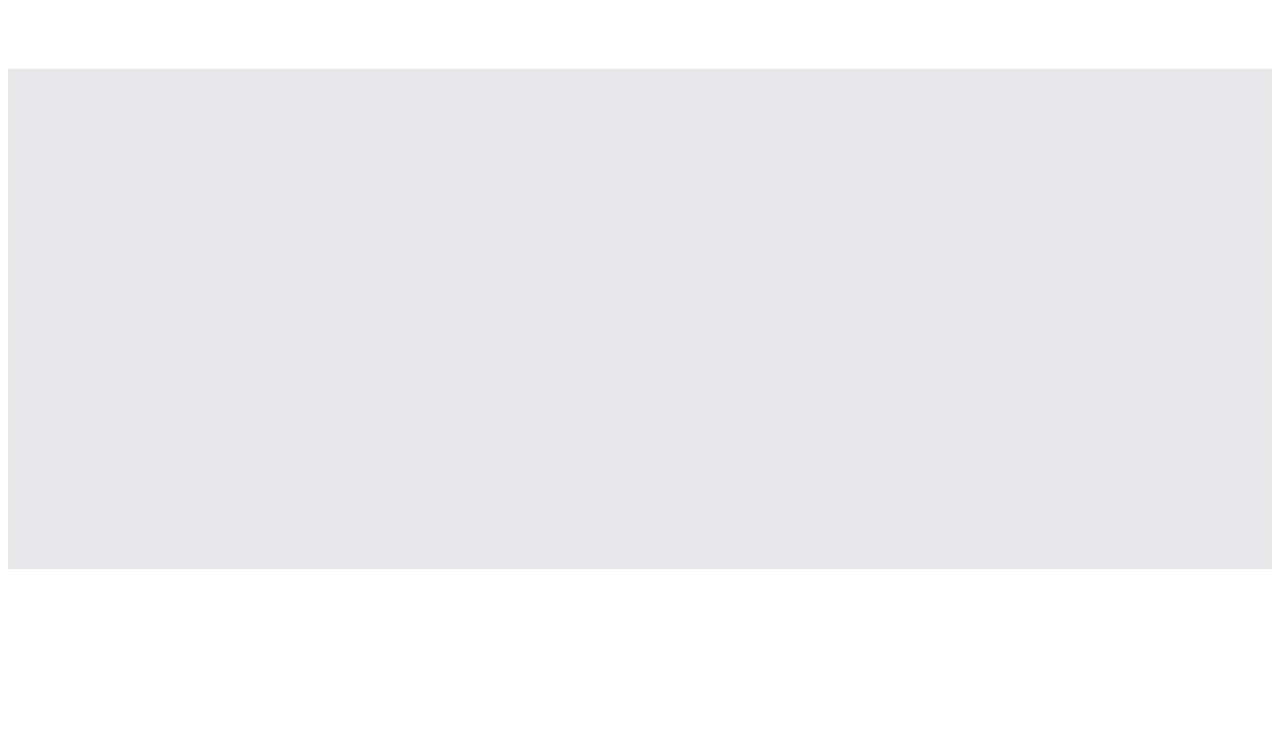
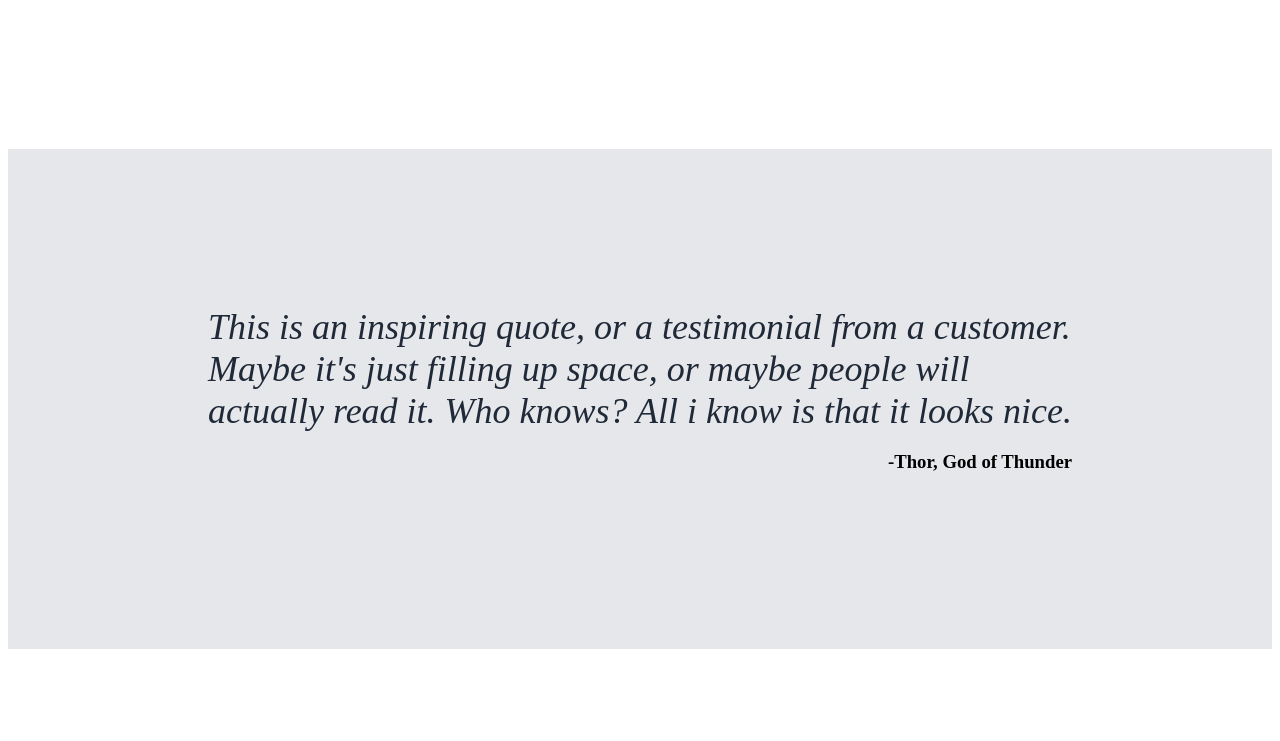
Before and after one commit to Vryuss/landing-page, a plain HTML site: page index.html in a window 1280 px wide. Shown: the part 1119-1860 px from the top of the page. Drawn offline with Linux system fonts and the light colour scheme.

Commit message:
Finished entire third page segment

```diff
--- a/index.html
+++ b/index.html
@@ -50,7 +50,12 @@
                 </div>
             </div>
         </div>
-        <div class="quote"></div>
+        <div class="quote">
+            <div class="p-quote">
+                This is an inspiring quote, or a testimonial from a customer. Maybe it's just filling up space, or maybe people will actually read it. Who knows? All i know is that it looks nice.
+            </div>
+            <h3>-Thor, God of Thunder</h3>
+        </div>
         <div class="sign-up"></div>
         <div class="copyright"></div>
     </div>
--- a/styles.css
+++ b/styles.css
@@ -10,6 +10,7 @@
     justify-content: flex-start;
     flex-direction: column;
     align-items: center;
+    padding: 40px;
 
 }
 .copyright{
@@ -27,7 +28,13 @@
 .quote{
     background-color: #e5e7eb;
     width: auto;
-    height: 500px;
+    height: 300px;
+    display: flex;
+    flex-direction: column;
+    padding: 100px;
+    padding-left: 200px;
+    padding-right: 200px;
+    justify-content: center;
 }
 .bg{
     display: flex;
@@ -126,3 +133,11 @@ button{
 .sub-image{
     text-align: center;
 }
+.p-quote{
+    font-size: 36px;
+    font-style: italic;
+    color: #1f2937;
+}
+h3{
+    text-align: right;
+}
```
